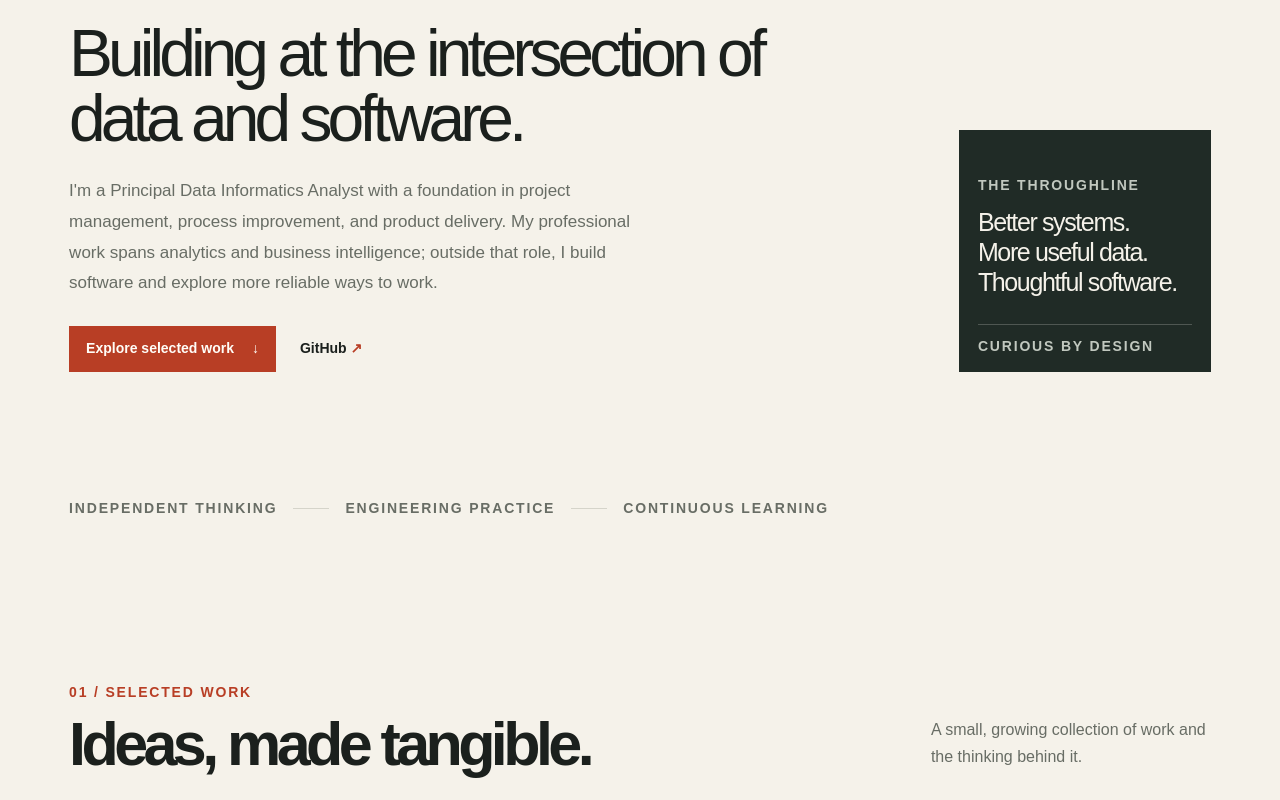
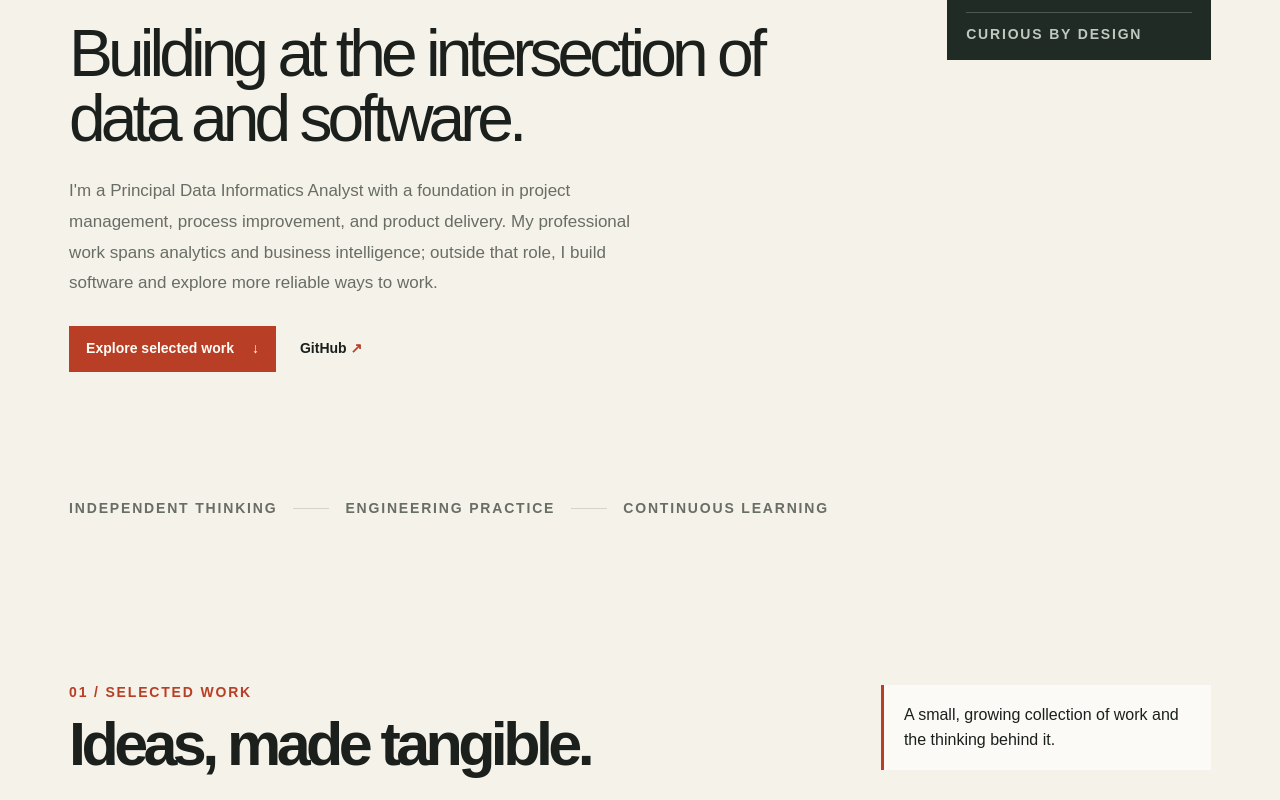
Before and after one commit to mikezhao415/mikezhao.dev, a Next.js app: page / in a window 1280 px wide. Shown: the part 460-1260 px from the top of the page. Built offline with nearby package versions, Linux system fonts and the light colour scheme.

Commit message:
Style editorial callouts and capabilities with existing theme tokens

```diff
--- a/app/globals.css
+++ b/app/globals.css
@@ -20,7 +20,7 @@
 
 html {
   scroll-behavior: smooth;
-  scroll-padding-top: 28px;
+  scroll-padding-top: 0;
 }
 
 body {
@@ -931,3 +931,17 @@ a:focus-visible {
 .hero-kicker, .project-meta, .art-topline, .art-bottomline { flex-wrap: wrap; }
 .flow-node { letter-spacing: 0.04em; font-size: 12px; }
 @media (max-width: 370px) { .site-nav { flex-wrap: wrap; gap: 16px; } .art-flow { gap: 8px; } .flow-connector { width: 10px; } }
+
+/* Portfolio polish: existing theme tokens only. */
+.hero-layout { align-items: start; }
+.hero-note { align-self: start; min-height: 220px; }
+.note-label { margin-top: 0; }
+.editorial-callout { max-width: 330px; padding: 18px 20px; border-left: 3px solid var(--accent); background: var(--surface); color: var(--ink); font-size: 16px; font-weight: 500; line-height: 1.55; }
+.capability-card { border-top: 5px solid var(--accent); background: var(--surface); }
+.capability-card:nth-child(3n + 2) { border-top-color: var(--deep); background: var(--paper); }
+.capability-card:nth-child(3n + 3) { border-top-color: var(--signal); background: var(--surface); }
+.capability-card:hover { border-color: var(--accent); }
+.contact-email-label { margin-top: 20px; padding-top: 20px; width: 100%; border-top: 1px solid var(--muted); }
+.contact-action > .contact-email { font-size: clamp(17px, 2vw, 22px); overflow-wrap: anywhere; }
+@media (min-width: 781px) { .hero-layout { grid-template-columns: minmax(0, 1fr) minmax(230px, .34fr); } }
+@media (max-width: 780px) { .hero-note { min-height: 190px; } }
```
